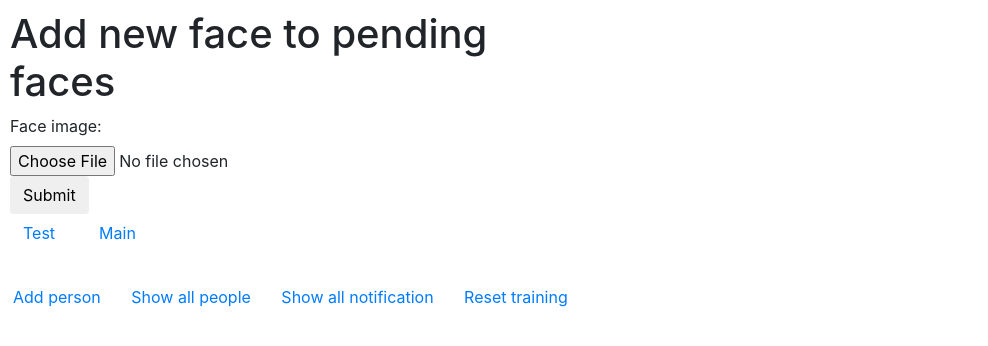
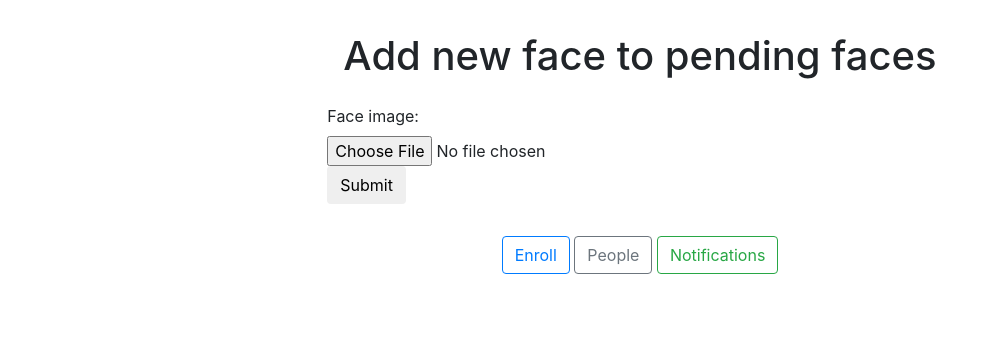
Before and after one commit to bedoron/ICUMisterControlPanel, a Flask app: page /add_face in a window 1280 px wide. Shown: the top 346 px of the page, without its empty margins (0-988 px from the left). Run offline with Flask 2, Linux system fonts and the light colour scheme; some libraries are stand-ins or nearby versions.

Commit message:
Beautified

```diff
--- a/app/templates/add_face.html
+++ b/app/templates/add_face.html
@@ -4,19 +4,12 @@
   {{ super() }}
 {% endblock %}
 {% block content %}
-  <h1>Add new face to pending faces</h1>
-<div>
-    <form name="addFace" enctype="multipart/form-data" action="/add_face" method="post">
-        <label for="faceImage">Face image:</label>
-        <input type="file" name="faceImage" id="faceImage" class="form-control-file"/>
 
-        <input type="submit" value="Submit" class="btn btn-default"/>
-    </form>
-</div>
+<form name="addFace" enctype="multipart/form-data" action="/add_face" method="post" class="p-3">
+    <h1 class="p-3">Add new face to pending faces</h1>
+    <label for="faceImage">Face image:</label>
+    <input type="file" name="faceImage" id="faceImage" class="form-control-file"/>
 
-
-<p class="navbar-btn">
-  <a href="/test" class="btn btn-default">Test</a>&nbsp;&nbsp;&nbsp;
-  <a href="/" class="btn btn-default">Main</a>
-</p>
+    <input type="submit" value="Submit" class="btn btn-default"/>
+</form>
 {% endblock %}
--- a/app/templates/base.html
+++ b/app/templates/base.html
@@ -34,14 +34,16 @@
     {% endfor %}
   {% endif %}
 {% endwith %}
-    <div id="content" style="max-width: 500px; padding:10px;">{% block content %}{% endblock %}</div>
+    <div id="content" class="d-flex justify-content-center">
+        {% block content %}{% endblock %}
+    </div>
 
-<p class="navbar-btn">
-    <a href="{{ url_for('create_person') }}" class="btn btn-default">Add person</a>
-    <a href="{{ url_for('show_all_persons') }}" class="btn btn-default">Show all people</a>
-    <a href="{{ url_for('show_all_notifications') }}" class="btn btn-default">Show all notification</a>
-    <a href="{{ 'no' + url_for('reset_training') }}" class="btn btn-default">Reset training</a>
-</p>
+<div class="d-flex justify-content-center p-3">
+    <a href="{{ url_for('create_person') }}" class="btn btn-outline-primary">Enroll</a>&nbsp;
+    <a href="{{ url_for('show_all_persons') }}" class="btn btn-outline-secondary">People</a>&nbsp;
+    <a href="{{ url_for('show_all_notifications') }}" class="btn btn-outline-success">Notifications</a>
+    <!-- <a href="{{ 'no' + url_for('reset_training') }}" class="btn btn-outline-danger">Reset training</a> -->
+</div>
 
 </body>
 </html>
--- a/app/templates/face_add_form.html
+++ b/app/templates/face_add_form.html
@@ -4,9 +4,8 @@
 {{ super() }}
 {% endblock %}
 {% block content %}
-<h1>Add face form</h1>
-
-<form action="{{ url_for('face_store') + person_id_param }}" method="post" enctype="multipart/form-data" >
+<form action="{{ url_for('face_store') + person_id_param }}" method="post" enctype="multipart/form-data" class="p-3 justify-content-center">
+    <h1 class="p-3">Add face form</h1>
     <label for="file">Face image:</label>
     <input type="file" name="file" id="file" class="form-control-file"/>
 
--- a/app/templates/show_all_notifications.html
+++ b/app/templates/show_all_notifications.html
@@ -4,8 +4,9 @@
 {{ super() }}
 {% endblock %}
 {% block content %}
-<h1>Notification history</h1>
+
 <div class="list-group">
+    <h1 class="p-3">Notification history</h1>
 {% for notification in notifications %}
     <a href="{{ url_for('show_notification', notification_id=notification.id)}}" class="list-group-item list-group-item-action flex-column align-items-start">
     <div class="d-flex w-100 justify-content-between">
```
Also changed, not shown: app/templates/person_form.html (+2 -5 lines), app/templates/show_all_persons.html (+27 -5 lines).
